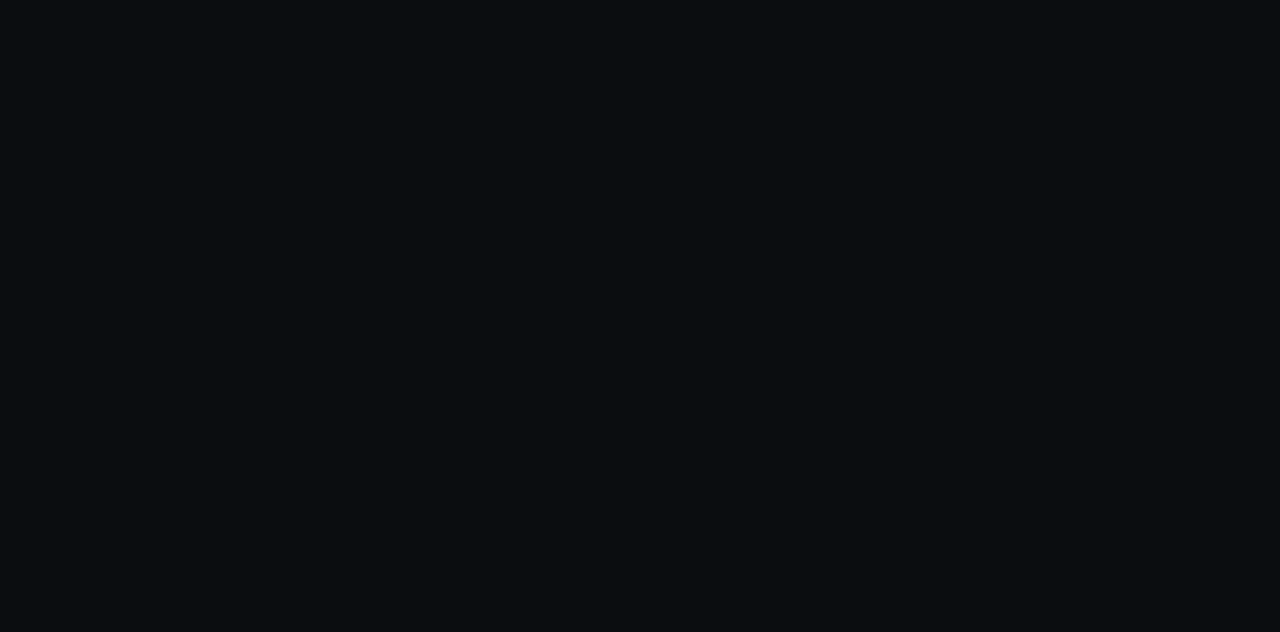
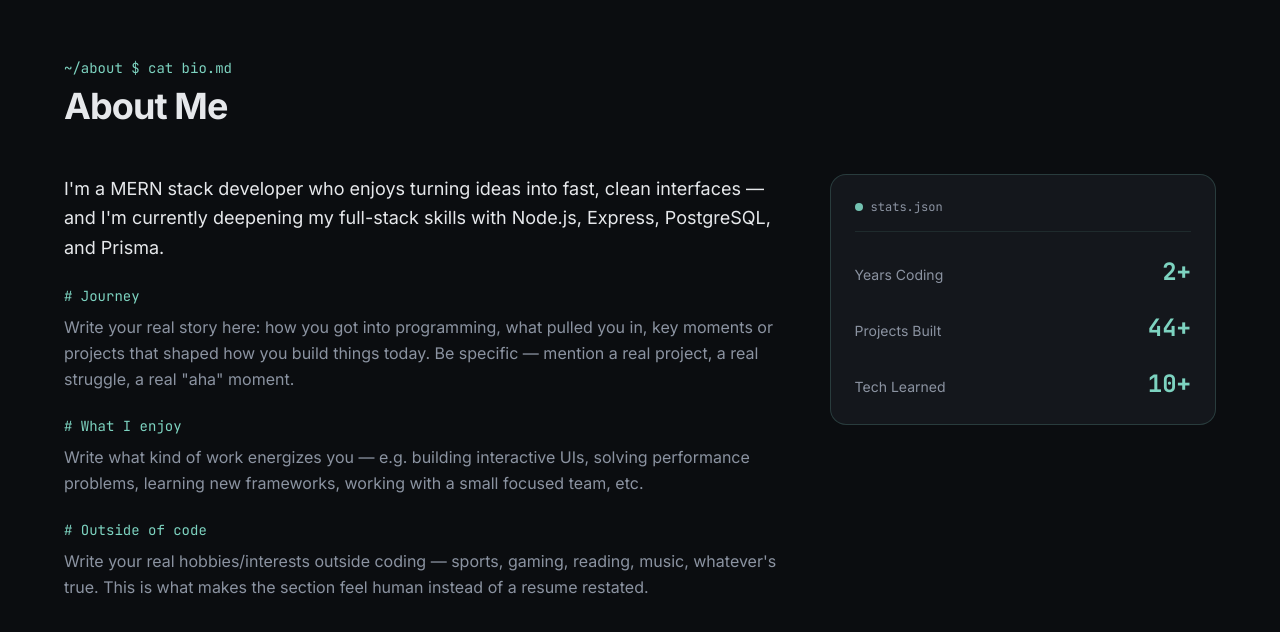
Before and after one commit to ShantoSarkar34/My-Portfolio, a Next.js app: page / in a window 1280 px wide. Shown: the part 838-1470 px from the top of the page. Before the commit the page ends 800 px from the top, so only its background shows below. Built offline with nearby package versions, Linux system fonts and the light colour scheme.

Commit message:
added smootScroll and about section

```diff
--- a/package.json
+++ b/package.json
@@ -11,6 +11,7 @@
   "dependencies": {
     "daisyui": "^5.6.7",
     "framer-motion": "^12.42.2",
+    "lenis": "^1.3.25",
     "next": "16.2.10",
     "next-themes": "^0.4.6",
     "react": "19.2.4",
--- a/src/app/layout.tsx
+++ b/src/app/layout.tsx
@@ -4,7 +4,7 @@ import "./globals.css";
 import CustomCursor from "../components/ui/CustomCursor";
 import ThemeProvider from "../components/ThemeProvider";
 import Navbar from "../components/layout/Navbar";
-
+import SmoothScrollProvider from "../components/SmoothScrollProvider";
 
 const inter = Inter({
   subsets: ["latin"],
@@ -31,14 +31,15 @@ export default function RootLayout({
       lang="en"
       className={`${inter.variable} ${jetbrainsMono.variable} h-full antialiased`}
     >
-      <body className="min-h-full flex flex-col" suppressHydrationWarning
-      >
+      <body className="min-h-full flex flex-col" suppressHydrationWarning>
         <ThemeProvider>
-        <CustomCursor />
-        <Navbar/>
-        {children}
+          <SmoothScrollProvider>
+            <Navbar />
+            {children}
+          </SmoothScrollProvider>
+          <CustomCursor />
         </ThemeProvider>
-        </body>
+      </body>
     </html>
   );
 }
--- a/src/app/page.tsx
+++ b/src/app/page.tsx
@@ -1,9 +1,11 @@
+import About from "../components/sections/About";
 import Hero from "../components/sections/Hero";
 
 export default function Home() {
   return (
     <main >
       <Hero/>
+      <About/>
     </main>
   );
 }
--- /dev/null
+++ b/src/components/SmoothScrollProvider.tsx
@@ -0,0 +1,30 @@
+"use client";
+
+import { useEffect, ReactNode } from "react";
+import Lenis from "lenis";
+
+export default function SmoothScrollProvider({
+  children,
+}: {
+  children: ReactNode;
+}) {
+  useEffect(() => {
+    const lenis = new Lenis({
+      duration: 1.2,
+      easing: (t) => Math.min(1, 1.001 - Math.pow(2, -10 * t)),
+      smoothWheel: true,
+    });
+
+    function raf(time: number) {
+      lenis.raf(time);
+      requestAnimationFrame(raf);
+    }
+    requestAnimationFrame(raf);
+
+    return () => {
+      lenis.destroy();
+    };
+  }, []);
+
+  return <>{children}</>;
+}
--- a/src/components/sections/About.tsx
+++ b/src/components/sections/About.tsx
@@ -0,0 +1,98 @@
+"use client";
+
+import { motion } from "framer-motion";
+import SectionHeading from "../ui/SectionHeading";
+import { about } from "@/src/data/about";
+
+
+export default function About() {
+  return (
+    <section
+      id="about"
+      className="scroll-mt-24 px-6 md:px-12 py-24 max-w-6xl mx-auto lg:px-0"
+    >
+      <SectionHeading eyebrow="~/about $ cat bio.md" title="About Me" />
+
+      <div className="mt-12 grid grid-cols-1 md:grid-cols-[1.3fr_0.7fr] gap-12 items-start">
+        {/* Left: written content */}
+        <div className="space-y-6">
+          <motion.p
+            initial={{ opacity: 0, y: 15 }}
+            whileInView={{ opacity: 1, y: 0 }}
+            viewport={{ once: true }}
+            transition={{ duration: 0.5 }}
+            className="text-lg text-(--text) leading-relaxed"
+          >
+            {about.intro}
+          </motion.p>
+
+          <motion.div
+            initial={{ opacity: 0, y: 15 }}
+            whileInView={{ opacity: 1, y: 0 }}
+            viewport={{ once: true }}
+            transition={{ duration: 0.5, delay: 0.1 }}
+          >
+            <h3 className="font-mono text-sm text-(--accent) mb-2">
+              # Journey
+            </h3>
+            <p className="text-(--muted) leading-relaxed">{about.journey}</p>
+          </motion.div>
+
+          <motion.div
+            initial={{ opacity: 0, y: 15 }}
+            whileInView={{ opacity: 1, y: 0 }}
+            viewport={{ once: true }}
+            transition={{ duration: 0.5, delay: 0.2 }}
+          >
+            <h3 className="font-mono text-sm text-(--accent) mb-2">
+              # What I enjoy
+            </h3>
+            <p className="text-(--muted) leading-relaxed">{about.enjoys}</p>
+          </motion.div>
+
+          <motion.div
+            initial={{ opacity: 0, y: 15 }}
+            whileInView={{ opacity: 1, y: 0 }}
+            viewport={{ once: true }}
+            transition={{ duration: 0.5, delay: 0.3 }}
+          >
+            <h3 className="font-mono text-sm text-(--accent) mb-2">
+              # Outside of code
+            </h3>
+            <p className="text-(--muted) leading-relaxed">{about.hobbies}</p>
+          </motion.div>
+        </div>
+
+        {/* Right: stats card */}
+        <motion.div
+          initial={{ opacity: 0, y: 20 }}
+          whileInView={{ opacity: 1, y: 0 }}
+          viewport={{ once: true }}
+          transition={{ duration: 0.6, delay: 0.2 }}
+          className="rounded-2xl border border-(--accent)/20 bg-(--surface) p-6 space-y-6 sticky top-28"
+        >
+          <div className="flex items-center gap-2 font-mono text-xs text-(--muted) border-b border-(--accent)/10 pb-4">
+            <span className="w-2 h-2 rounded-full bg-(--accent) animate-pulse" />
+            stats.json
+          </div>
+
+          {about.stats.map((stat, i) => (
+            <motion.div
+              key={stat.label}
+              initial={{ opacity: 0, x: 15 }}
+              whileInView={{ opacity: 1, x: 0 }}
+              viewport={{ once: true }}
+              transition={{ duration: 0.4, delay: 0.3 + i * 0.1 }}
+              className="flex items-baseline justify-between"
+            >
+              <span className="text-sm text-(--muted)">{stat.label}</span>
+              <span className="text-2xl font-bold text-(--accent) font-mono">
+                {stat.value}
+              </span>
+            </motion.div>
+          ))}
+        </motion.div>
+      </div>
+    </section>
+  );
+}
--- a/src/components/ui/SectionHeading.tsx
+++ b/src/components/ui/SectionHeading.tsx
@@ -0,0 +1,36 @@
+"use client";
+
+import { motion } from "framer-motion";
+
+export default function SectionHeading({
+  eyebrow,
+  title,
+  align = "left",
+}: {
+  eyebrow: string;
+  title: string;
+  align?: "left" | "center";
+}) {
+  return (
+    <div className={align === "center" ? "text-center" : "text-left"}>
+      <motion.p
+        initial={{ opacity: 0, y: 10 }}
+        whileInView={{ opacity: 1, y: 0 }}
+        viewport={{ once: true }}
+        transition={{ duration: 0.5 }}
+        className="font-mono text-sm text-(--accent) mb-2"
+      >
+        {eyebrow}
+      </motion.p>
+      <motion.h2
+        initial={{ opacity: 0, y: 15 }}
+        whileInView={{ opacity: 1, y: 0 }}
+        viewport={{ once: true }}
+        transition={{ duration: 0.5, delay: 0.1 }}
+        className="text-3xl md:text-4xl font-bold tracking-tight text-(--text)"
+      >
+        {title}
+      </motion.h2>
+    </div>
+  );
+}
--- a/src/data/about.ts
+++ b/src/data/about.ts
@@ -16,8 +16,8 @@ export const about: AboutContent = {
   hobbies:
     "Write your real hobbies/interests outside coding — sports, gaming, reading, music, whatever's true. This is what makes the section feel human instead of a resume restated.",
   stats: [
-    { label: "Years Coding", value: "X+" },
-    { label: "Projects Built", value: "X+" },
-    { label: "Tech Learned", value: "X+" },
+    { label: "Years Coding", value: "2+" },
+    { label: "Projects Built", value: "44+" },
+    { label: "Tech Learned", value: "10+" },
   ],
 };
```
Also changed, not shown: 1 other file (tests, documents, lock files or other folders).
